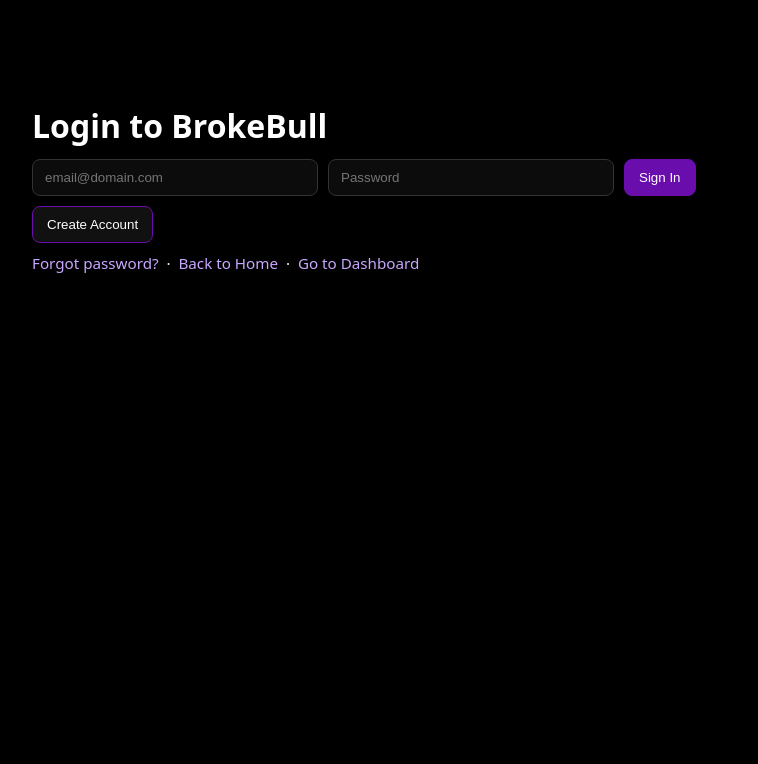
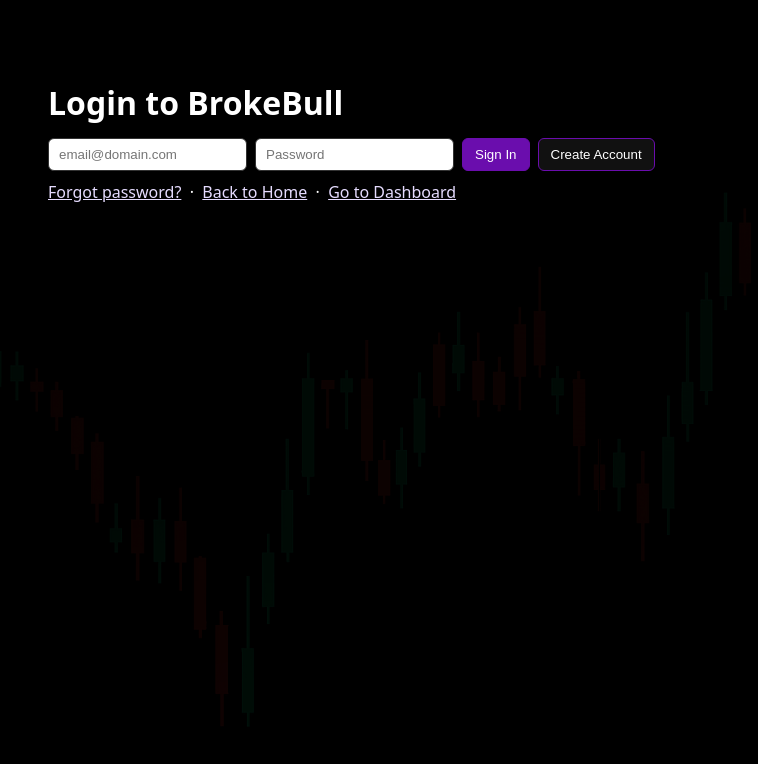
Before and after one commit to AnthonyNorwood124/BrokeBull, a plain HTML site: page login.html in a window 1280 px wide. Shown: the whole page, without its empty margins (248-1006 px from the left). Drawn offline with Linux system fonts and the light colour scheme; no server answers.

Commit message:
Update login.html

```diff
--- a/login.html
+++ b/login.html
@@ -5,58 +5,37 @@
   <title>Login to BrokeBull</title>
   <meta name="viewport" content="width=device-width, initial-scale=1" />
 
-  <!-- 1) Kill any initial paint until we decide (no flash/flicker) -->
+  <!-- Your site CSS (keep as-is) -->
+  <link rel="stylesheet" href="style.css">
+
+  <!-- Minimal local styles for the form -->
   <style>
-    html { visibility: hidden; } /* released below when ready */
-
-    /* Minimal, isolated styles (no global site CSS) */
-    :root { color-scheme: dark; }
-    body { margin:0; font-family: system-ui, -apple-system, Segoe UI, Roboto, Arial, sans-serif; background:#000; color:#fff; }
-    .wrap { max-width: 720px; margin: 10vh auto; padding: 24px; }
-    h1 { margin: 0 0 12px; font-weight: 700; }
-    .row { display:flex; gap:10px; flex-wrap: wrap; align-items: center; }
-    input { padding:10px 12px; border-radius:8px; border:1px solid #333; background:#0c0c0c; color:#fff; min-width:260px; }
-    button { padding:10px 14px; border-radius:8px; border:1px solid #6A0DAD; background:#6A0DAD; color:#fff; cursor:pointer; }
-    button.secondary { background:#111; border-color:#6A0DAD; }
-    button:hover { filter: brightness(1.08); }
-    .links { margin-top: 10px; font-size: 0.95rem; }
-    .links a { color:#c9a7ff; text-decoration:none; }
-    #status { margin-top: 10px; font-size: .95rem; color: #ffdf6e; }
-
-    /* Nuke any accidental animations from browser/UA */
-    *, *::before, *::after { animation: none !important; transition: none !important; }
+    .auth-wrap { position: relative; z-index: 2; padding: 16px; max-width: 720px; margin: 4rem auto; }
+    .auth-row { display: flex; gap: 8px; align-items: center; flex-wrap: wrap; }
+    .auth-row input { padding: 8px 10px; border-radius: 6px; border: 1px solid #333; }
+    .auth-row button { padding: 8px 12px; border-radius: 6px; border: 1px solid #6A0DAD; background:#6A0DAD; color:#fff; cursor:pointer; }
+    .auth-row button.secondary { background:#111; border-color:#6A0DAD; }
+    .auth-row button:hover { filter: brightness(1.08); }
+    #status { margin-top: 10px; font-size: 0.95rem; color: #ffdf6e; }
   </style>
 
-  <!-- 2) Firebase compat SDKs (match firebase.js) -->
-  <script src="https://www.gstatic.com/firebasejs/9.23.0/firebase-app-compat.js" defer></script>
-  <script src="https://www.gstatic.com/firebasejs/9.23.0/firebase-auth-compat.js" defer></script>
-  <script src="https://www.gstatic.com/firebasejs/9.23.0/firebase-firestore-compat.js" defer></script>
+  <!-- Firebase compat SDKs -->
+  <script src="https://www.gstatic.com/firebasejs/9.23.0/firebase-app-compat.js"></script>
+  <script src="https://www.gstatic.com/firebasejs/9.23.0/firebase-auth-compat.js"></script>
+  <script src="https://www.gstatic.com/firebasejs/9.23.0/firebase-firestore-compat.js"></script>
+</head>
+<body>
+  <div class="auth-wrap">
+    <h1 style="margin:0 0 12px;">Login to BrokeBull</h1>
 
-  <!-- 3) Your firebase logic (auth handlers, redirects, etc.) -->
-  <script src="firebase.js" defer></script>
-
-  <!-- 4) Release paint ONLY after SDKs are loaded and we’ve had a tick to redirect if signed in -->
-  <script>
-    // Make the page visible when DOM is ready (and after firebase.js had a chance to redirect)
-    document.addEventListener('DOMContentLoaded', () => {
-      // Small delay lets onAuthStateChanged fire first if user is already signed in
-      setTimeout(() => { document.documentElement.style.visibility = 'visible'; }, 50);
-    });
-  </script>
-</head>
-
-<body>
-  <div class="wrap">
-    <h1>Login to BrokeBull</h1>
-
-    <div class="row" style="margin:8px 0 0;">
+    <div class="auth-row">
       <input id="email" type="email" placeholder="email@domain.com" autocomplete="username" />
       <input id="password" type="password" placeholder="Password" autocomplete="current-password" />
       <button id="signInBtn" type="button">Sign In</button>
       <button id="createBtn" type="button" class="secondary">Create Account</button>
     </div>
 
-    <div class="links">
+    <div style="margin-top:10px;">
       <a href="#" id="resetLink">Forgot password?</a>
       &nbsp;·&nbsp;
       <a href="index.html">Back to Home</a>
@@ -66,5 +45,8 @@
 
     <div id="status"></div>
   </div>
+
+  <!-- Your firebase logic -->
+  <script src="firebase.js"></script>
 </body>
 </html>
```
